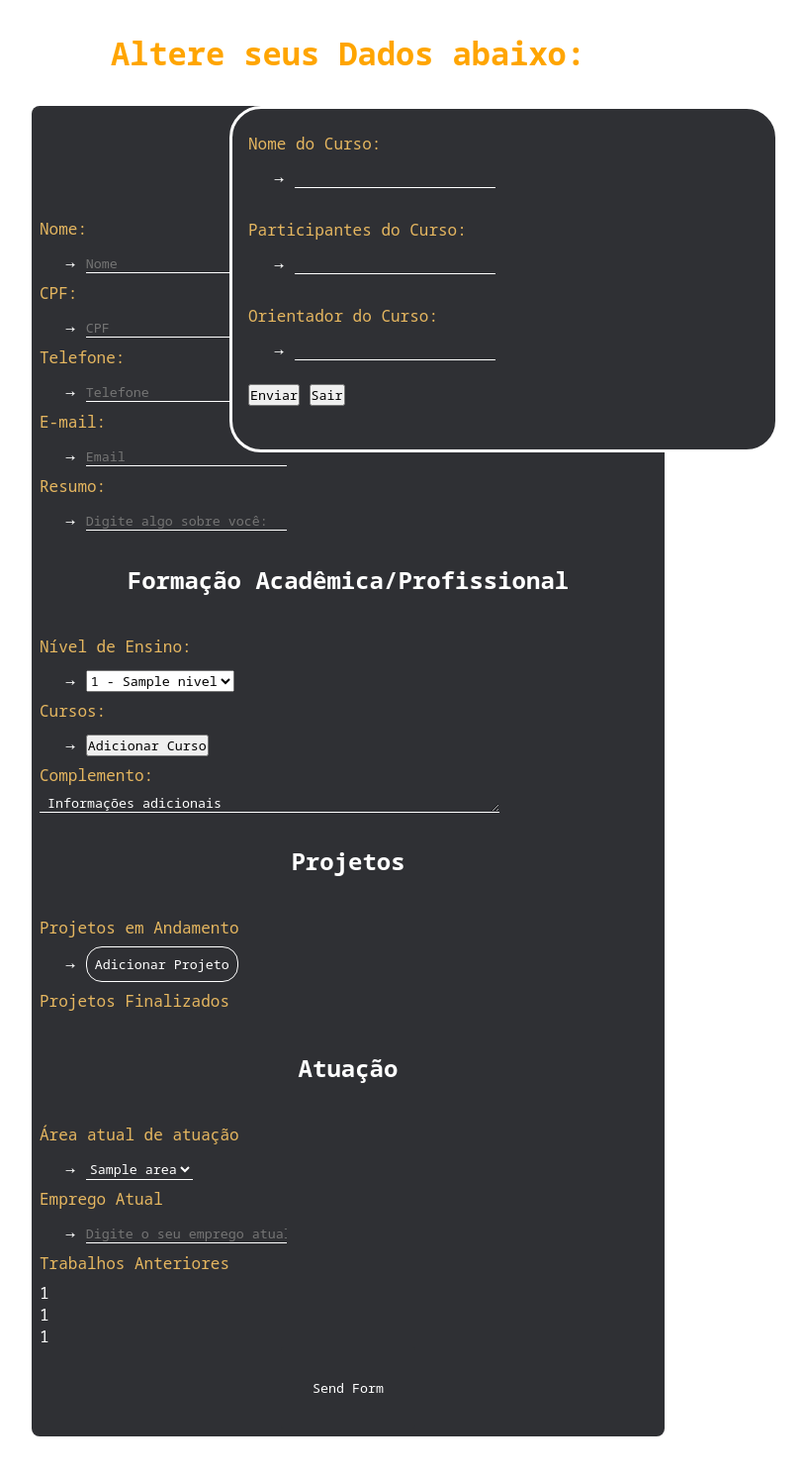
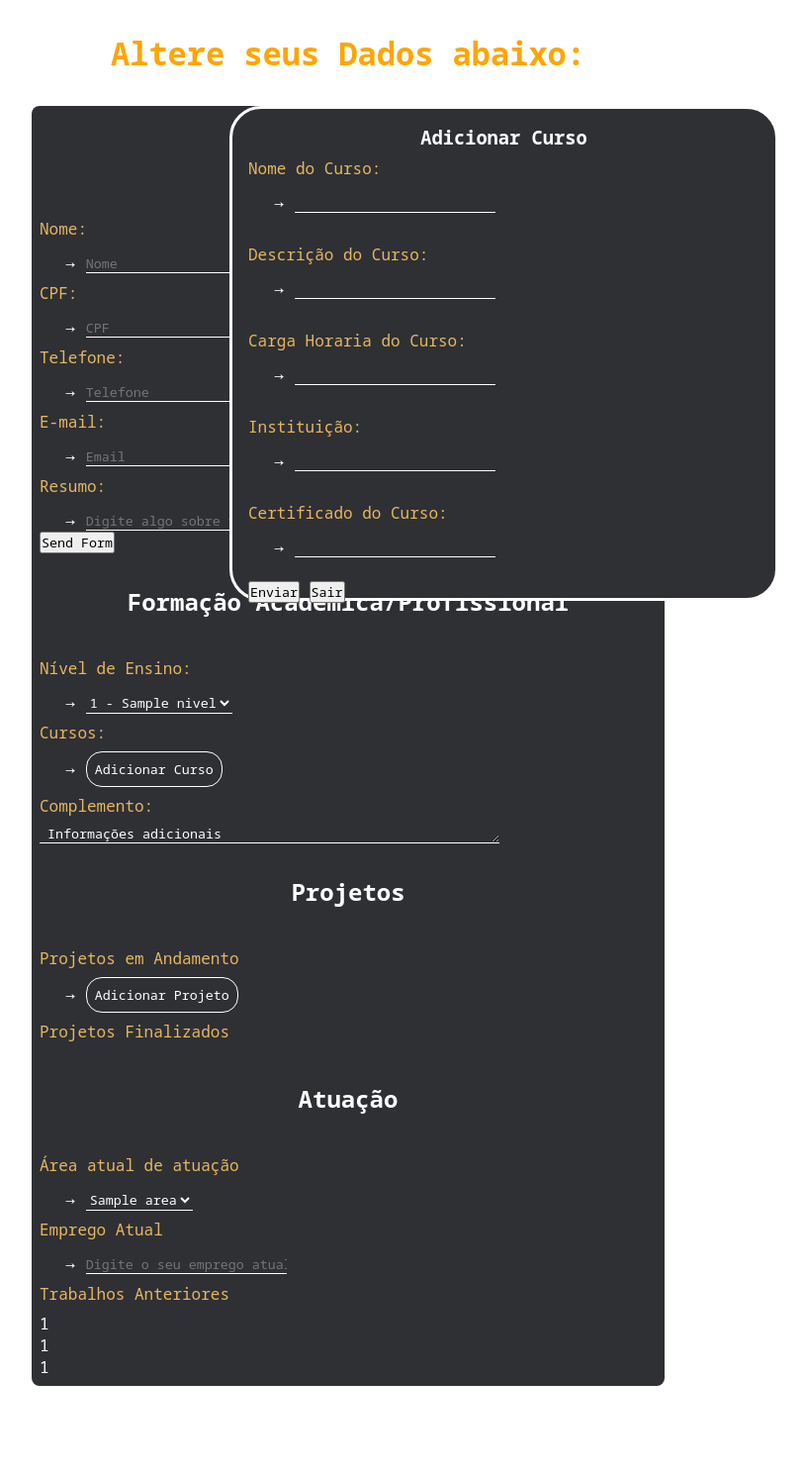
Before and after one commit to JucianKaue/Plataforma_lettes, a Flask app: template templates/AddCurriculo.html in a window 1280 px wide, after a click on "Adicionar Curso". Shown: the whole page at 99% size, without its empty margins (288-1103 px from the left). After the commit the page ends 1400 px from the top, so only its background shows below. Run offline with Flask 2, Linux system fonts and the light colour scheme; the template is opened without the code that fills it: most values are stand-ins (such as "Sample title", 1, 10 or a date in 2020).

Commit message:
Integração de formulários com o back-end iniciada

```diff
--- a/main.py
+++ b/main.py
@@ -1,4 +1,4 @@
-from flask import Flask, render_template
+from flask import Flask, render_template, request
 from utils.database import *
 
 app = Flask(__name__)
@@ -38,16 +38,22 @@
 
 
 @app.route('/adicionarcurriculo', methods=['GET', 'POST'])
-def AddCurriculo(request):
+def AddCurriculo():
     if request.method == 'GET':
         return render_template('AddCurriculo.html', form_variaveis={
             'niveis_ensino': mysql_select('__niveis_ensino'),
             'areas_atuacao': mysql_select('__areas_atuacao')
         })
     elif request.method == 'POST':
-        nome = request.form['input_nome']
-        print(nome)
-
+        form_projeto = "dict_keys(['nome_projeto', 'participantes_projeto', 'orientador_Projeto'])"
+        form_curso = "dict_keys(['nome_curso', 'descricao_curso', 'cargahoraria_curso', 'instituicao_curso', 'certificado_curso'])"
+        form_geral = ""
+        return f"{request.form.keys()}"
+        nome = request.form.get('nome')
+        cpf = request.form.get('CPF')
+        telefone = request.form.get('telefone')
+        email = request.form.get('email')
+        resumo = request.form.get('resumo')
 
 if __name__ == '__main__':
     app.run(debug=True)
--- a/templates/AddCurriculo.html
+++ b/templates/AddCurriculo.html
@@ -15,76 +15,108 @@
     <div class="container">
 
         <!-- Abre uma abra extra para fazer o cadastro, muito pica -->
-        <div  id="add_curso"  style="width: 554.92px; height: 350px; background-color: #2f3034; color: white; display: none; position:
+        <div  id="add_curso"  style="width: 554.92px; height: 500px; background-color: #2f3034; color: white; display: none; position:
         fixed; left: 65vh; border-radius: 2rem; border: 0.2rem solid white">
-            <form id="cadastro_de_curso" style="padding: 1rem;">
+            <form id="cadastro_de_curso" style="padding: 1rem;" method="post">
+                <h3 style="text-align: center;">Adicionar Curso</h3>
+
                 <p id="subtitles"> Nome do Curso: </p>
                 <label>&RightArrow;</label>
-                    <input id="nome_curso"></input> <br></br>
-                <p id="subtitles"> Participantes do Curso: </p>
+                <input id="nome_curso" name="nome_curso"></input> <br></br>
+
+                <p id="subtitles"> Descrição do Curso: </p>
                 <label>&RightArrow;</label>
-                    <input id="participantes_curso"></input> <br></br>
-                <p id="subtitles"> Orientador do Curso: </p>
+                <input id="descricao_curso" name="descricao_curso"></input> <br></br>
+
+                <p id="subtitles"> Carga Horaria do Curso: </p>
                 <label>&RightArrow;</label>
-                    <input id="orientador_curso"></input> <br></br>
-                    <button type="button"> Enviar </button>
-                <!-- Falta a função de enviar as alterações  -->
+                <input id="cargahoraria_curso" name="cargahoraria_curso"></input> <br></br>
+
+                <p id="subtitles"> Instituição: </p>
+                <label>&RightArrow;</label>
+                <input id="instituicao_curso" name="instituicao_curso"></input> <br></br>
+
+                <p id="subtitles"> Certificado do Curso: </p>
+                <label>&RightArrow;</label>
+                <input id="descricao_curso" name="certificado_curso"></input> <br></br>
+
+                <button type="submit"> Enviar </button>
                 <button type="button" onclick="document.getElementById('add_curso').style.display='none' "> Sair </button>
             </form>
         </div>
 
         <div  id="add_projeto"  style="width: 554.92px; height: 350px; background-color: #2f3034; color: white; display: none; position:
         fixed; left: 65vh; border-radius: 2rem; border: 0.2rem solid white">
-            <form id="cadastro_de_projeto" style="padding: 1rem;">
-                <p id="subtitles"> Nome do Projeto: </p>
+            <form id="cadastro_de_projeto" style="padding: 1rem;" method="POST">
+                <h3 style="text-align: center;">Adicionar projeto</h3>
+
+                <p id="subtitles"> Nome: </p>
                 <label>&RightArrow;</label>
-                    <input id="nome_projeto"></input> <br></br>
-                <p id="subtitles"> Participantes do Projeto: </p>
+                <input id="nome_projeto" name="nome_projeto"></input> <br></br>
+
+                <p id="subtitles"> Descrição: </p>
                 <label>&RightArrow;</label>
-                    <input id="participantes_projeto"></input> <br></br>
-                <p id="subtitles"> Orientador do Projeto: </p>
+                <input id="descricao_projeto" name="descricao_projeto"></input> <br></br>
+
+                <p id="subtitles"> Carga Horaria: </p>
                 <label>&RightArrow;</label>
-                    <input id="orientador_Projeto"></input> <br></br>
-                <button type="button"> Enviar </button>
+                <input id="cargahoraria_Projeto" name="cargahoraria_Projeto"></input> <br></br>
+
+                <!--
+                    - Tenta colocar os bgl de data na mesma linha
+                    - Alterar o tipo de input deles para data
+                -->
+
+                <p id="subtitles"> Data Inicio: </p>
+                <label>&RightArrow;</label>
+                <input id="datainicio_Projeto" name="datainicio_Projeto"></input> <br></br>
+
+                <p id="subtitles"> Data Fim: </p>
+                <label>&RightArrow;</label>
+                <input id="datafim_Projeto" name="datafim_Projeto"></input> <br></br>
+
+                <button type="submit"> Enviar </button>
                 <button type="button" onclick="document.getElementById('add_projeto').style.display='none' "> Sair </button>
             </form>
         </div>
 
         <div id ="main">
-            <form action="/" method="post">
+            <form method="post">
                 <div id = "dados_gerais">
                     <h2> Dados Gerais</h2>
                     <div id="Nome">
                         <p id="subtitles"> Nome: </p>
                         <label>&RightArrow;</label>
-                        <input type="text" id="nome_input" placeholder="Nome">
+                        <input type="text" id="nome_input" name="nome" placeholder="Nome">
                     </div>
 
                     <div id="CPF">
                         <p id="subtitles"> CPF: </p>
                         <label>&RightArrow;</label>
-                        <input type="text" id="cpf_input" placeholder="CPF">
+                        <input type="text" id="cpf_input" name="CPF" placeholder="CPF">
                     </div>
 
                     <div id="Telefone">
                         <p id="subtitles"> Telefone:</p>
                         <label>&RightArrow;</label>
-                        <input type="text" id="telefone_input" placeholder="Telefone">
+                        <input type="text" id="telefone_input" name="telefone" placeholder="Telefone">
                     </div>
 
                     <div id="Email">
                         <p id="subtitles"> E-mail: </p>
                         <label>&RightArrow;</label>
-                        <input type="text" id="email_input" placeholder="Email">
+                        <input type="text" id="email_input" name="email" placeholder="Email">
                     </div>
 
                     <div id="Resumo">
                         <p id="subtitles"> Resumo: </p>
                         <label>&RightArrow;</label>
-                        <input type="text" id="resumo_input" placeholder= "Digite algo sobre você: ">
+                        <input type="text" id="resumo_input" name="resumo" placeholder= "Digite algo sobre você: ">
                     </div>
                 </div>
 
+                <button type="submit"> Send Form </button>
+                </form>
                 <h2> Formação Acadêmica/Profissional </h2>
                 <div id = "formacao_profissional">
 
@@ -164,8 +196,8 @@
                     </div>
 
                 </div>
-                <button type="button" value="Send" id="Send"> Send Form </button>
-            </form>
+
+
         </div>
         <div id ="lado_esquerdo"></div>
         <div id ="lado_direito"></div>
```
Lines whose indentation alone changed are shown as unchanged.
